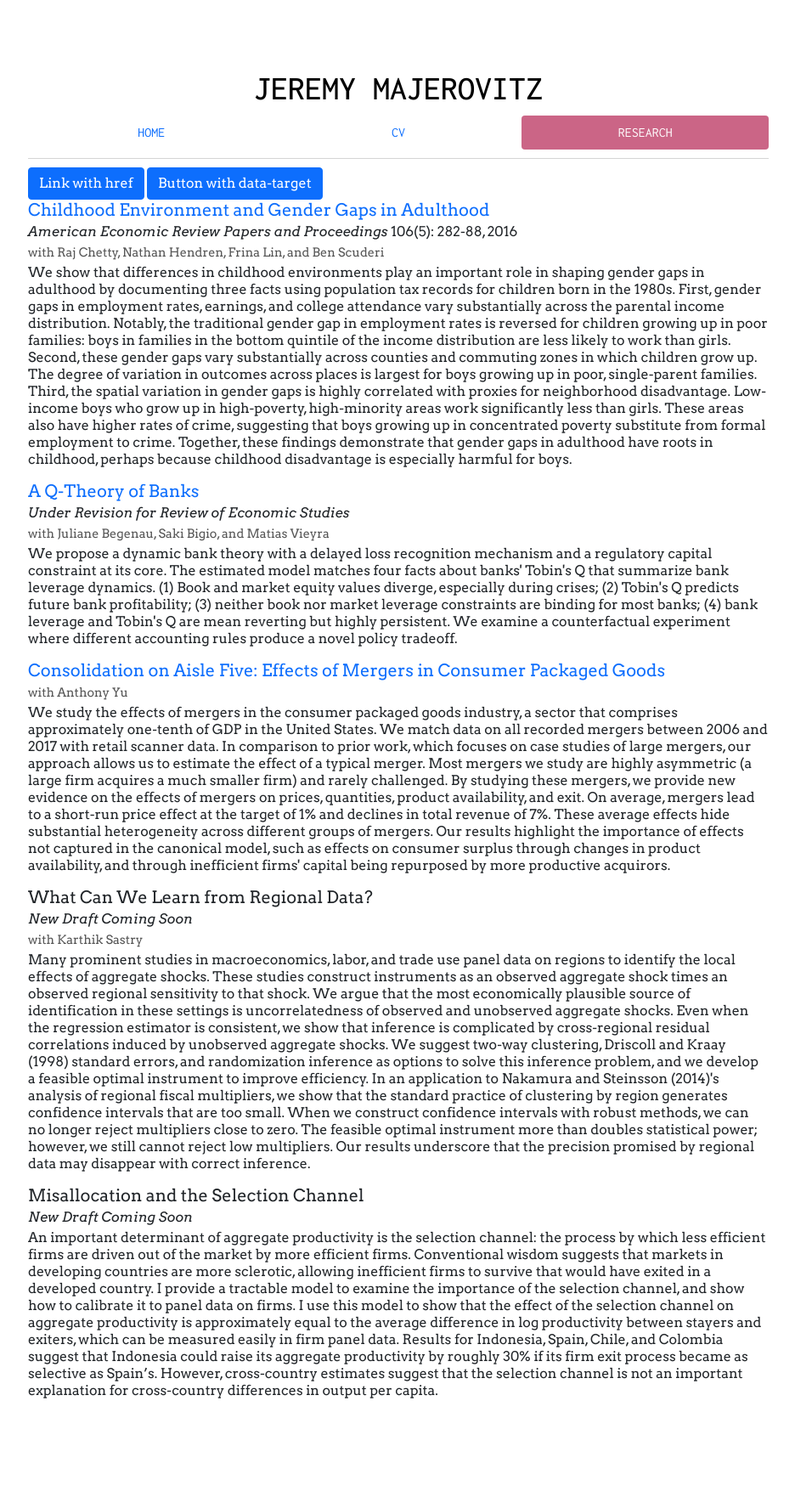
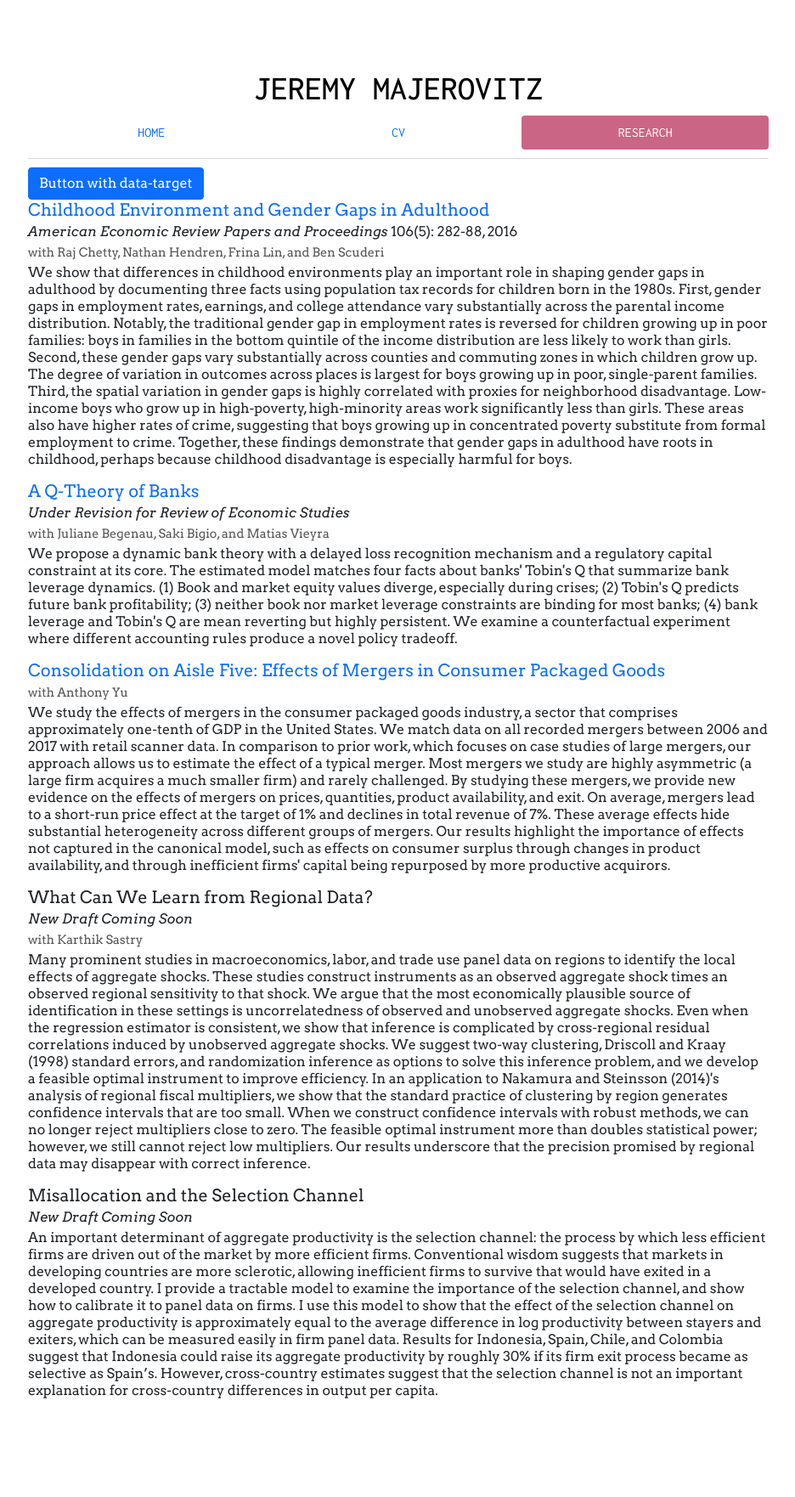
Before and after one commit to jmajic/jmajic.github.io, a Jekyll site: the page built from research/index.html, in a window 1280 px wide. Shown: the whole page at 85% size, without its empty margins (171-1107 px from the left). Built offline with Jekyll 4.4.1, drawn with Linux system fonts in a browser that asks for light colours.

Commit message:
Update index.html

```diff
--- a/research/index.html
+++ b/research/index.html
@@ -12,16 +12,15 @@
 -->
 
 <p>
-  <a class="btn btn-primary" data-toggle="collapse" href="#collapseExample" role="button" aria-expanded="false" aria-controls="collapseExample">
-    Link with href
-  </a>
   <button class="btn btn-primary" type="button" data-toggle="collapse" data-target="#collapseExample" aria-expanded="false" aria-controls="collapseExample">
     Button with data-target
   </button>
 </p>
 <div class="collapse" id="collapseExample">
   <div class="card card-body">
+    <abstract>
     Lorem ipsum dolor sit amet, consectetur adipisicing elit, sed do eiusmod tempor incididunt ut labore et dolore magna aliqua. Ut enim ad minim veniam, quis nostrud exercitation ullamco laboris nisi ut aliquip ex ea commodo consequat. Duis aute irure dolor in reprehenderit in voluptate velit esse cillum dolore eu fugiat nulla pariatur. Excepteur sint occaecat cupidatat non proident, sunt in culpa qui officia deserunt mollit anim id est laborum.
+    </abstract>
   </div>
 </div>
 
```
